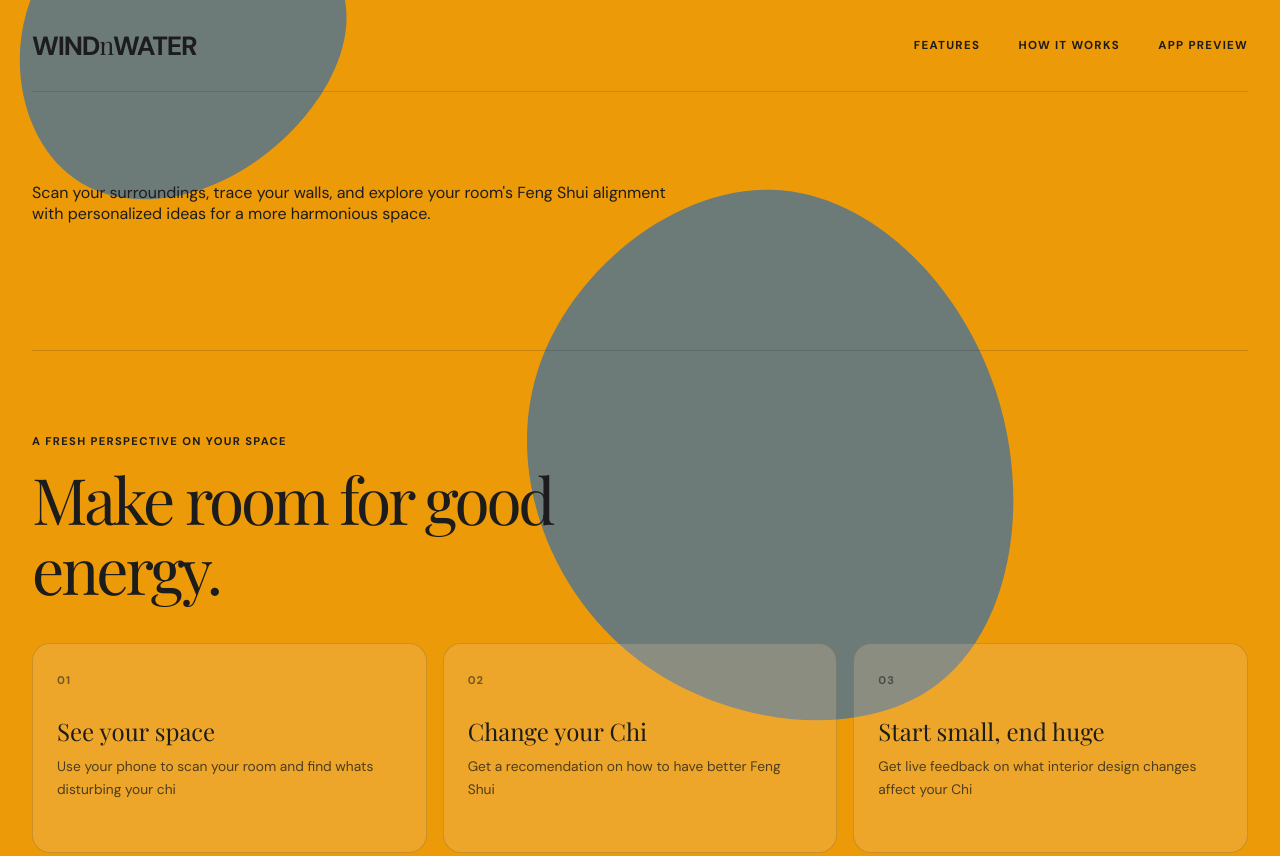
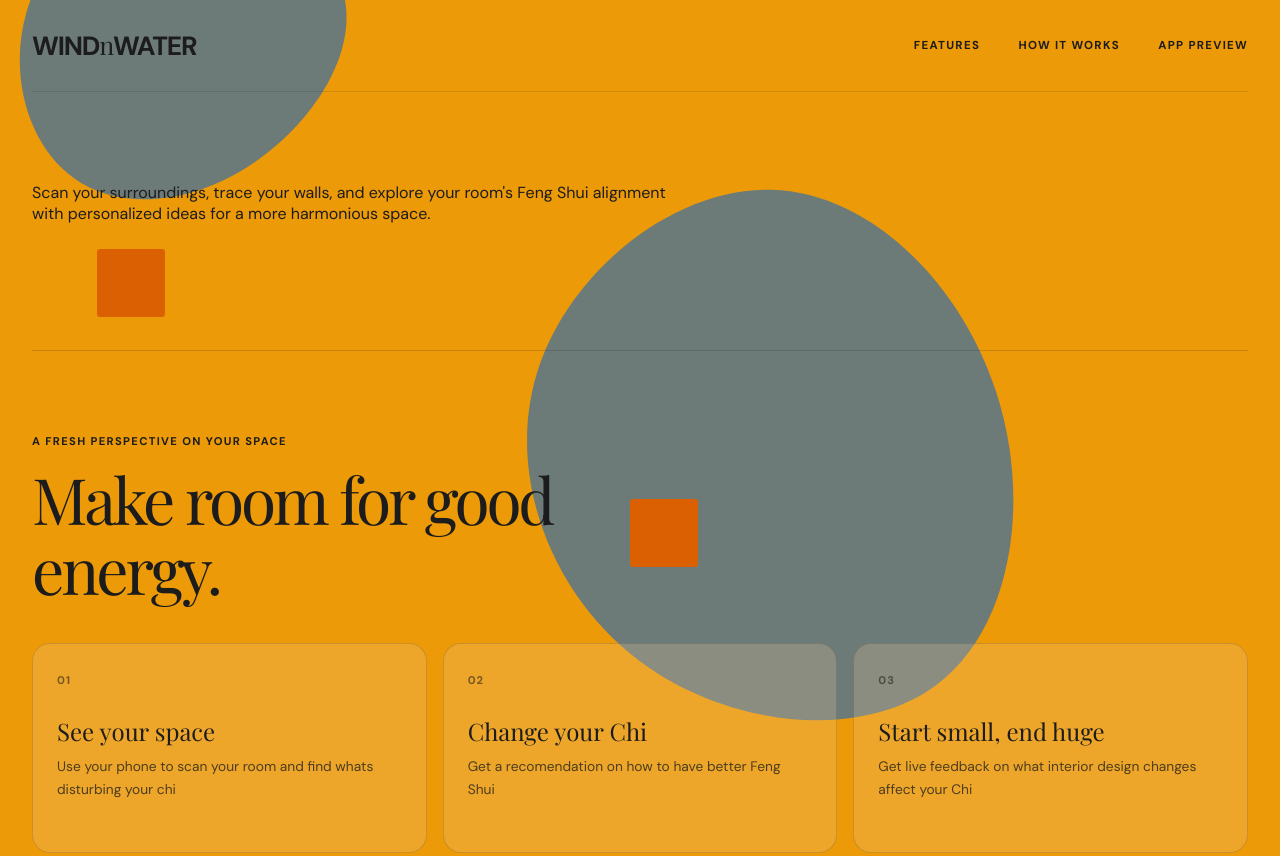
Before and after one commit to Capitol-26/windNwater-web, a website built with Vite: page windNwater-web/index.html in a window 1280 px wide. Shown: the top 856 px of the page. Built offline with nearby package versions, Linux system fonts and the light colour scheme; a web font is replaced by a local one.

Commit message:
background?

```diff
--- a/windNwater-web/src/style.css
+++ b/windNwater-web/src/style.css
@@ -32,7 +32,16 @@ body {
   min-width: 320px;
   min-height: 100vh;
   margin: 0;
-  background: #ed9a09 url('/images/blob-scatter-haikei.svg') center top / cover no-repeat;
+ background-color: #ed9a09;
+background-image:
+  radial-gradient(circle at center, #db6002 0 95%, transparent 100%),
+  radial-gradient(circle at center, #db6002 0 95%, transparent 100%),
+  radial-gradient(circle at center, #db6002 0 95%, transparent 100%),
+  radial-gradient(circle at center, #db6002 0 95%, transparent 100%),
+  url('/images/blob-scatter-haikei.svg');
+background-size: 68px 68px, 68px 68px, 68px 68px, 68px 68px, cover;
+background-position: 8% 16%, 28% 71%, 52% 32%, 82% 76%, center top;
+background-repeat: no-repeat;
 }
 
 button,
```
